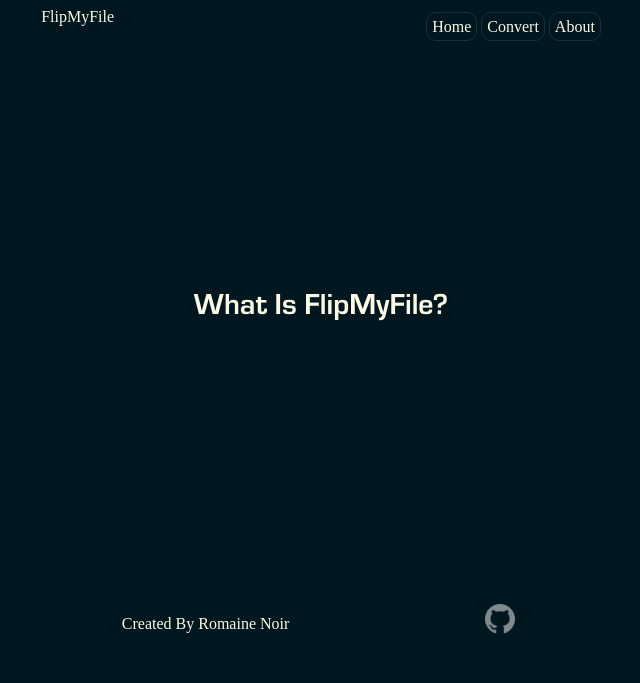
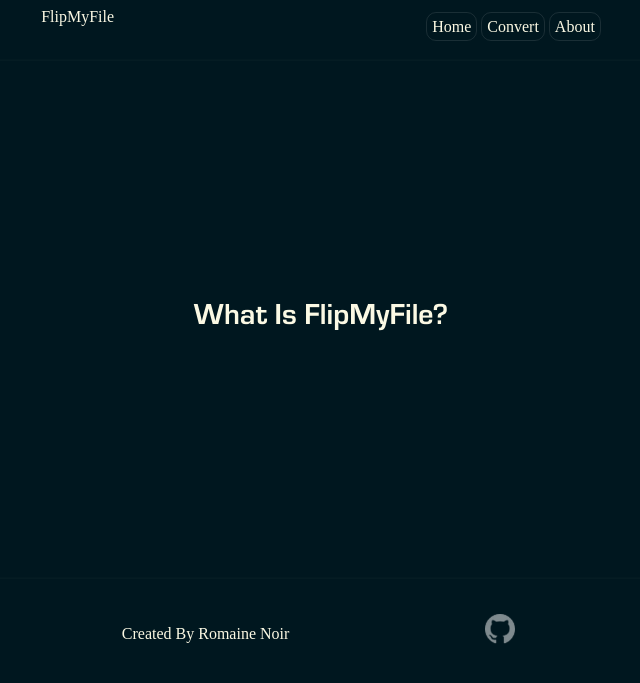
Before and after one commit to romainenoir/file-converter_flask, a Flask app: page /about in a window 1280 px wide. Shown: the top 683 px of the page, without its empty margins (319-959 px from the left). Run offline with Flask 3, Linux system fonts and the light colour scheme; some web fonts are replaced.

Commit message:
style: opacity/hr updated

```diff
--- a/static/style.css
+++ b/static/style.css
@@ -24,7 +24,7 @@
 }
 
 hr {
-    opacity: 0;
+    opacity: 0.02;
 }
 
 h1 {
--- a/templates/base.html
+++ b/templates/base.html
@@ -19,7 +19,7 @@
             </div>
 
         </div>
-
+        <hr>
         {% block content %}
         {% endblock %}
     </body>
```
